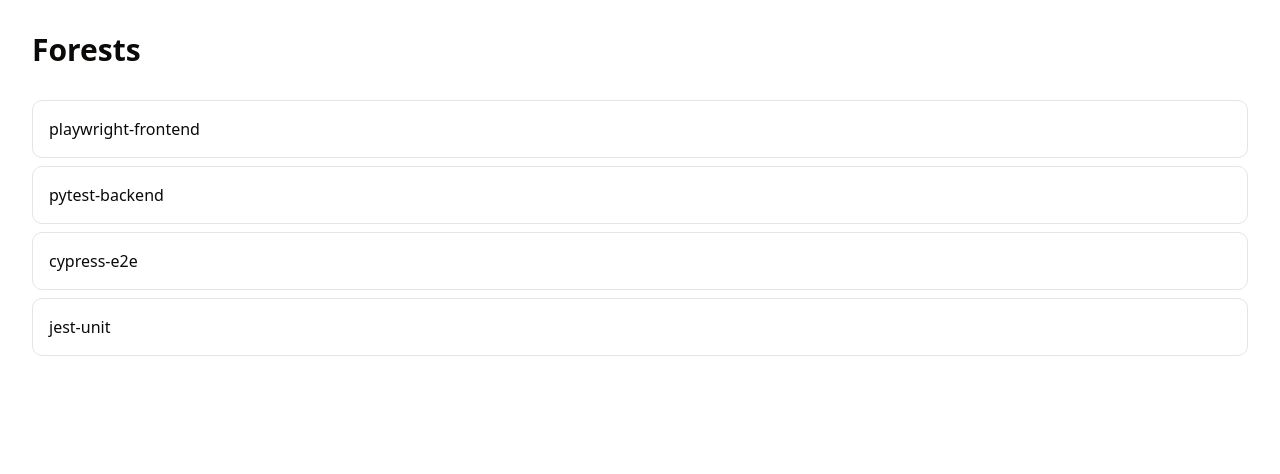
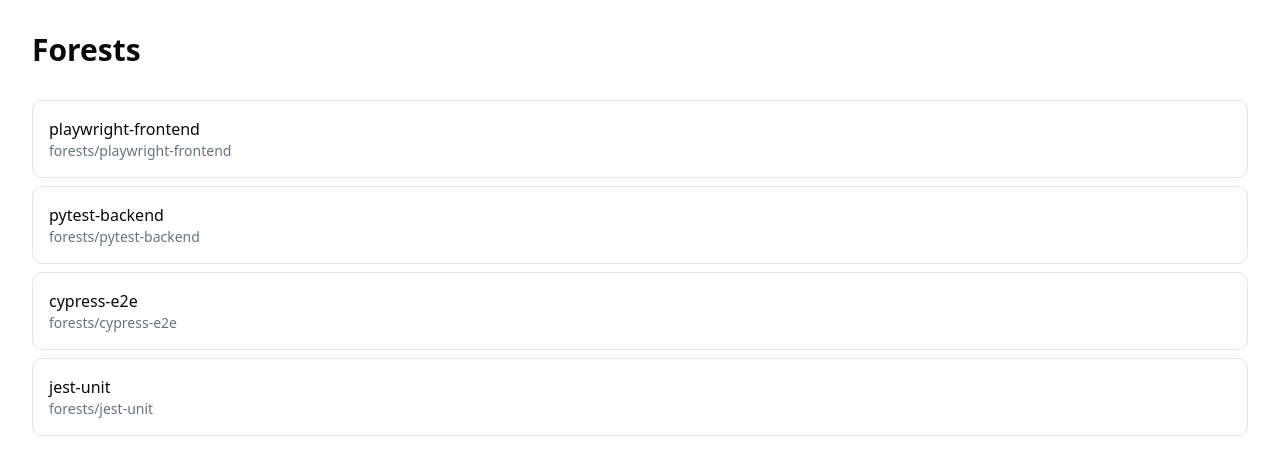
Before and after one commit to kantord/arborate, a Next.js app: page / in a window 1280 px wide. Shown: the top 474 px of the page. Built offline with nearby package versions, Linux system fonts and the light colour scheme.

Commit message:
show file paths

```diff
--- a/src/app/forests/[forestName]/page.tsx
+++ b/src/app/forests/[forestName]/page.tsx
@@ -30,7 +30,8 @@
               href={`/forests/${forestName}/trees/${tree.id}`}
               className="block p-4 border rounded-lg hover:bg-gray-50 transition-colors"
             >
-              {tree.title}
+              <div className="font-medium">{tree.title}</div>
+              <div className="text-sm text-gray-500">{forestName}/trees/{tree.id}.yml</div>
             </Link>
           </li>
         ))}
--- a/src/app/page.tsx
+++ b/src/app/page.tsx
@@ -13,7 +13,8 @@
               href={`/forests/${forest.name}`}
               className="block p-4 border rounded-lg hover:bg-gray-50 transition-colors"
             >
-              {forest.name}
+              <div className="font-medium">{forest.name}</div>
+              <div className="text-sm text-gray-500">{forest.path}</div>
             </Link>
           </li>
         ))}
```
